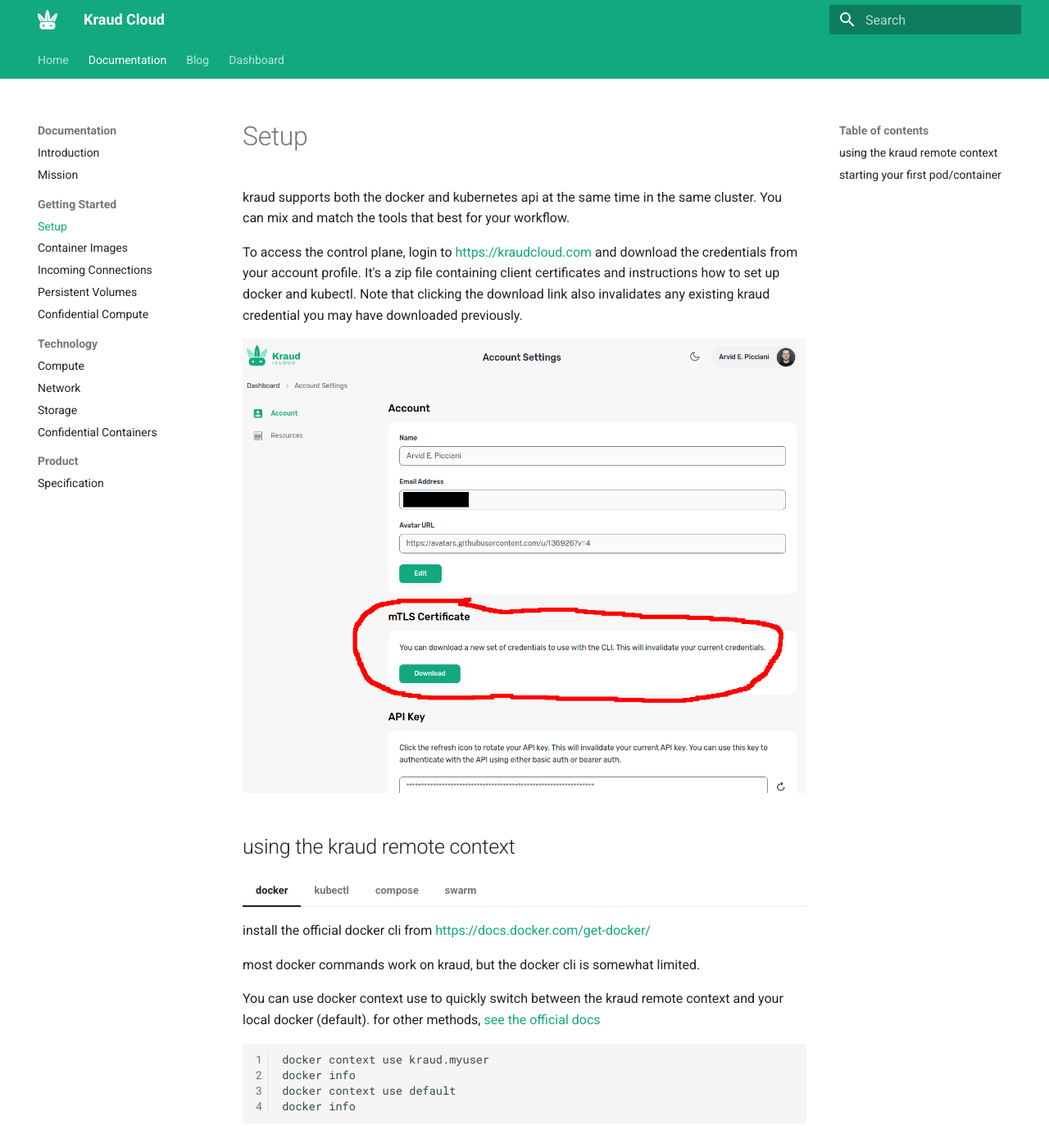
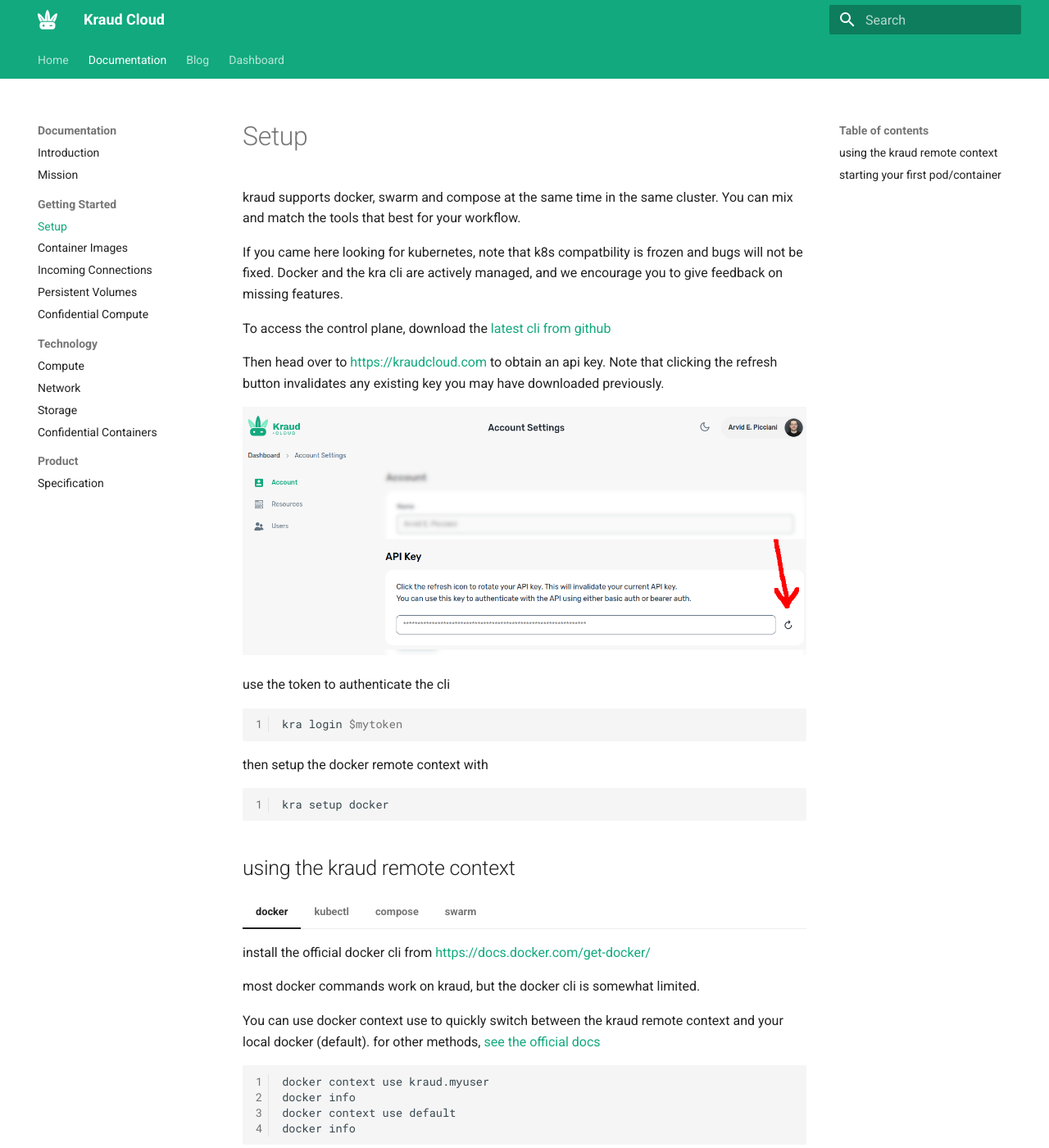
Before and after one commit to kraudcloud/wiki, an MkDocs documentation site: the page built from docs/quickstart/setup.md, in a window 1280 px wide and 1400 px high. Shown: the whole window at 82% size. Built offline with MkDocs 1.6.1 and Material for MkDocs 9.7.7, drawn with Linux system fonts in a browser that asks for light colours.

Commit message:
document login with kra instead

````diff
--- a/docs/quickstart/setup.md
+++ b/docs/quickstart/setup.md
@@ -2,14 +2,31 @@
 
 # Setup
 
-kraud supports both the docker and kubernetes api at the same time in the same cluster.
+kraud supports docker, swarm and compose at the same time in the same cluster.
 You can mix and match the tools that best for your workflow.
 
-To access the control plane, login to [https://kraudcloud.com](https://kraudcloud.com) and download the credentials from your account profile.
-It's a zip file containing client certificates and instructions how to set up docker and kubectl.
-Note that clicking the download link also invalidates any existing kraud credential you may have downloaded previously.
+If you came here looking for kubernetes, note that k8s compatbility is frozen and bugs will not be fixed.  Docker and the kra cli are actively managed, and we encourage you to give feedback on missing features.
+
+To access the control plane, download the [latest cli from github](https://github.com/kraudcloud/cli/releases/)
+
+Then head over to [https://kraudcloud.com](https://kraudcloud.com) to obtain an api key.
+Note that clicking the refresh button invalidates any existing key you may have downloaded previously.
 
 ![login animation](login.png)
+
+
+use the token to authenticate the cli
+
+```bash
+kra login $mytoken
+```
+
+
+then setup the docker remote context with
+
+```bash
+kra setup docker
+```
 
 
 ## using the kraud remote context
@@ -33,6 +50,10 @@ Note that clicking the download link also invalidates any existing kraud credent
 === "kubectl"
 
     install the official kubernetes tools from [https://kubernetes.io/docs/tasks/tools/](https://kubernetes.io/docs/tasks/tools/)
+
+    Note that only kubectl version v1.25 works.
+    We will no longer maintain api compatbility with kubernetes from v1.26 onwoards and instead
+    encourage users who want  k8s to switch to [kind](https://kind.sigs.k8s.io/) instead
 
     to switch contexts use
 
````
Also changed, not shown: docs/quickstart/images.md (+19 -5 lines), docs/quickstart/volumes.md (+10 -0 lines), docs/quickstart/login.png.
